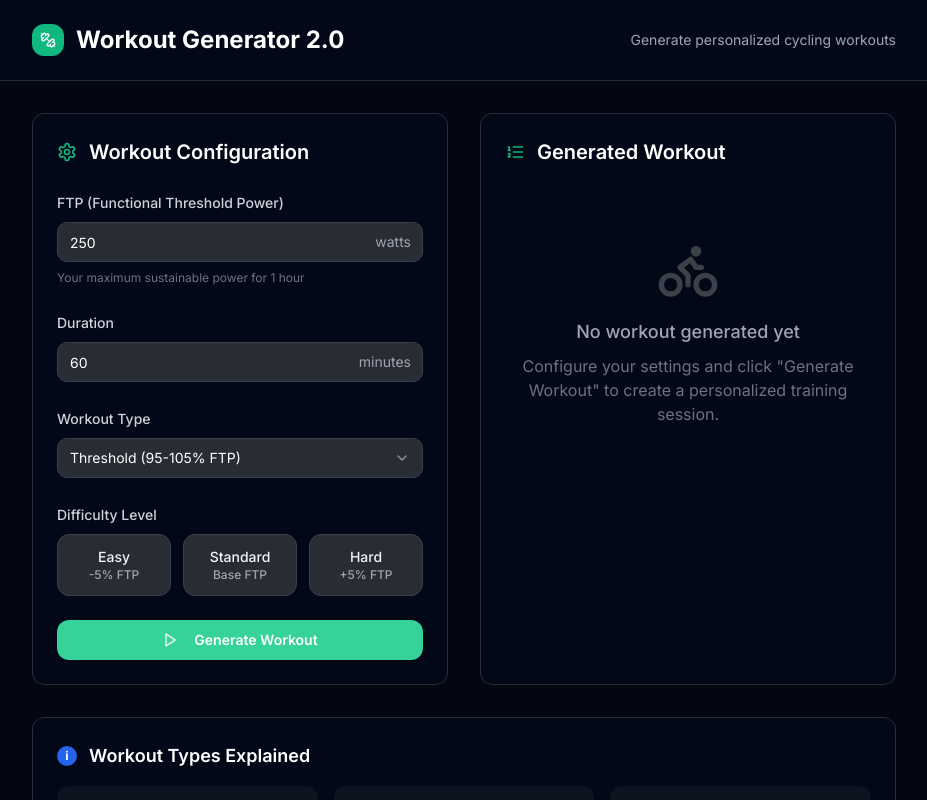
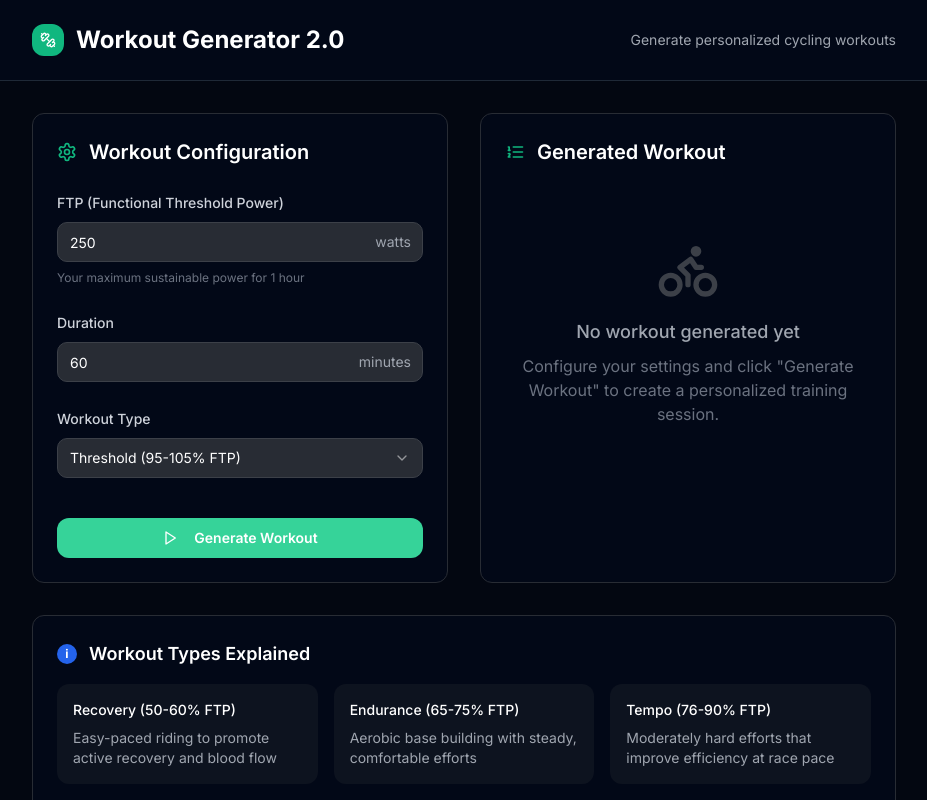
Before and after one commit to giulioGranata/WorkoutBuilder, a React (Vite) app: page / in a window 1280 px wide. Shown: the top 800 px of the page, without its empty margins (176-1103 px from the left). Built offline with nearby package versions, Linux system fonts and the light colour scheme.

Commit message:
refactor: remove difficulty selection from WorkoutForm and update types

```diff
--- a/src/components/WorkoutForm.tsx
+++ b/src/components/WorkoutForm.tsx
@@ -8,8 +8,6 @@ import {
   FormMessage,
 } from "@/components/ui/form";
 import { Input } from "@/components/ui/input";
-import { Label } from "@/components/ui/label";
-import { RadioGroup, RadioGroupItem } from "@/components/ui/radio-group";
 import {
   Select,
   SelectContent,
@@ -58,7 +56,6 @@ export function WorkoutForm({ onWorkoutGenerated }: WorkoutFormProps) {
       ftp: 250,
       durationMin: 60,
       type: "threshold",
-      difficulty: "standard",
     },
   });
 
@@ -217,82 +214,11 @@ export function WorkoutForm({ onWorkoutGenerated }: WorkoutFormProps) {
             )}
           />
 
-          {/* Difficulty Selection */}
-          <FormField
-            control={form.control}
-            name="difficulty"
-            render={({ field }) => (
-              <FormItem>
-                <FormLabel className="text-sm font-medium text-gray-300 mb-3">
-                  Difficulty Level
-                </FormLabel>
-                <FormControl>
-                  <RadioGroup
-                    onValueChange={field.onChange}
-                    defaultValue={field.value}
-                    className="grid grid-cols-3 gap-3"
-                    data-testid="radio-difficulty"
-                  >
-                    <div className="relative">
-                      <RadioGroupItem
-                        value="easy"
-                        id="easy"
-                        className="sr-only peer"
-                      />
-                      <Label
-                        htmlFor="easy"
-                        className="bg-gray-700 border border-gray-600 rounded-lg px-4 py-3 text-center cursor-pointer peer-checked:bg-emerald-600 peer-checked:border-emerald-500 peer-checked:text-white transition-colors block"
-                      >
-                        <div className="text-sm font-medium">Easy</div>
-                        <div className="text-xs text-gray-400 peer-checked:text-emerald-100">
-                          -5% FTP
-                        </div>
-                      </Label>
-                    </div>
-                    <div className="relative">
-                      <RadioGroupItem
-                        value="standard"
-                        id="standard"
-                        className="sr-only peer"
-                      />
-                      <Label
-                        htmlFor="standard"
-                        className="bg-gray-700 border border-gray-600 rounded-lg px-4 py-3 text-center cursor-pointer peer-checked:bg-emerald-600 peer-checked:border-emerald-500 peer-checked:text-white transition-colors block"
-                      >
-                        <div className="text-sm font-medium">Standard</div>
-                        <div className="text-xs text-gray-400 peer-checked:text-emerald-100">
-                          Base FTP
-                        </div>
-                      </Label>
-                    </div>
-                    <div className="relative">
-                      <RadioGroupItem
-                        value="hard"
-                        id="hard"
-                        className="sr-only peer"
-                      />
-                      <Label
-                        htmlFor="hard"
-                        className="bg-gray-700 border border-gray-600 rounded-lg px-4 py-3 text-center cursor-pointer peer-checked:bg-emerald-600 peer-checked:border-emerald-500 peer-checked:text-white transition-colors block"
-                      >
-                        <div className="text-sm font-medium">Hard</div>
-                        <div className="text-xs text-gray-400 peer-checked:text-emerald-100">
-                          +5% FTP
-                        </div>
-                      </Label>
-                    </div>
-                  </RadioGroup>
-                </FormControl>
-                <FormMessage />
-              </FormItem>
-            )}
-          />
-
           {/* Generate Button */}
           <Button
             type="submit"
             disabled={isGenerating}
-            className="w-full bg-emerald-600 hover:bg-emerald-700 text-white font-semibold py-3 px-4 rounded-lg transition-colors duration-200"
+            className="w-full !mt-10 bg-emerald-600 hover:bg-emerald-700 text-white font-semibold py-3 px-4 rounded-lg transition-colors duration-200"
             data-testid="button-generate"
           >
             <Play className="mr-2 h-4 w-4" />
--- a/src/lib/types.ts
+++ b/src/lib/types.ts
@@ -5,7 +5,6 @@ export type WorkoutType =
   | "threshold"
   | "vo2max"
   | "anaerobic";
-export type Difficulty = "easy" | "standard" | "hard";
 
 export const WORKOUT_TYPES = {
   recovery: {
@@ -74,5 +73,4 @@ export interface WorkoutFormData {
   ftp: number;
   durationMin: number;
   type: WorkoutType;
-  difficulty: Difficulty;
 }
```
